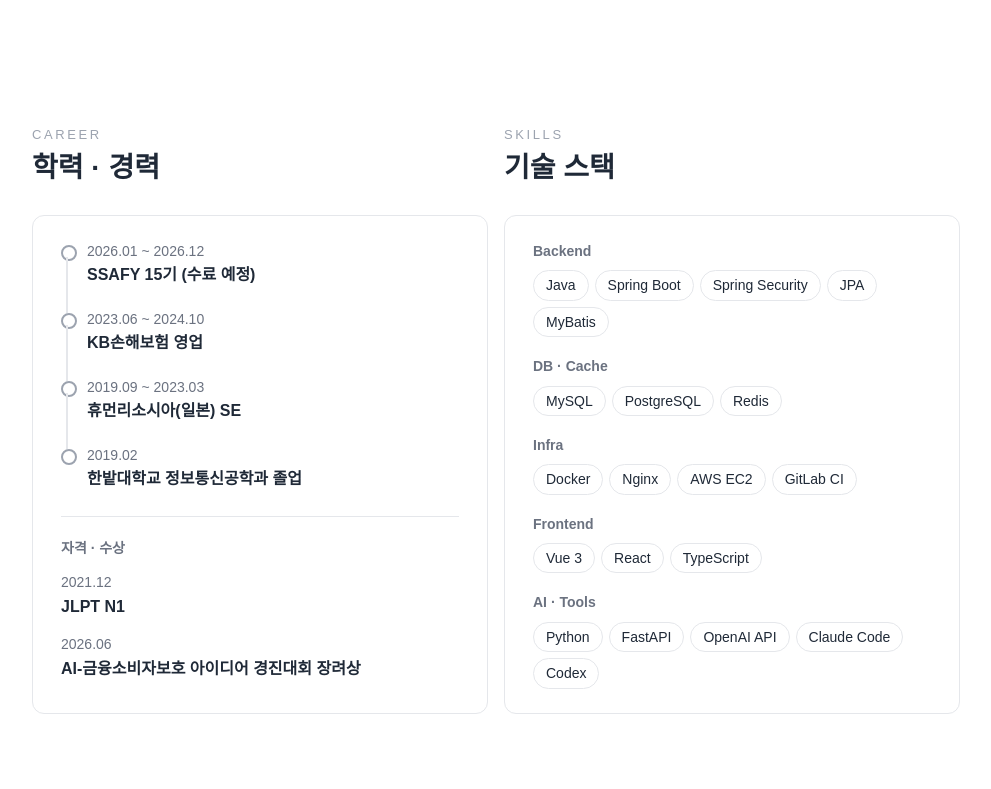
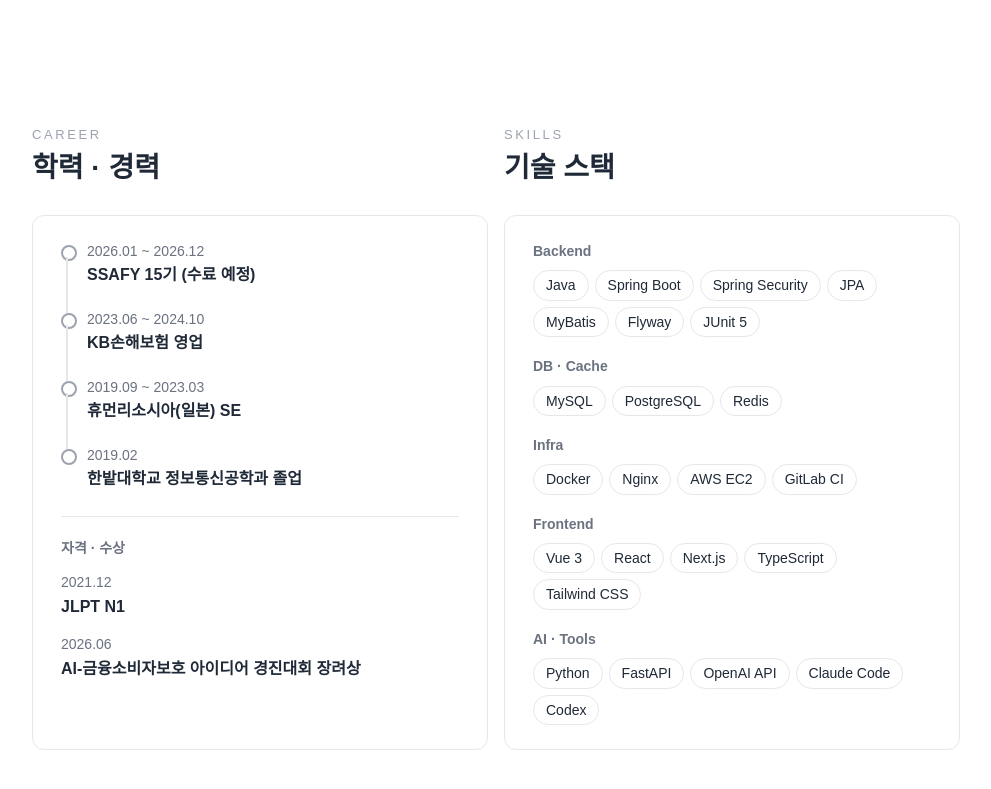
Before and after one commit to seonmin-S2/seonmin-S2.github.io, a plain HTML site: page index.html in a window 1280 px wide. Shown: the part 481-1270 px from the top of the page, without its empty margins (144-1135 px from the left). Drawn offline with Linux system fonts and the light colour scheme; a web font is replaced by a local one.

Commit message:
feat: 기술 스택에 Jobis 사용 기술 추가

```diff
--- a/index.html
+++ b/index.html
@@ -220,6 +220,8 @@
                     <li>Spring Security</li>
                     <li>JPA</li>
                     <li>MyBatis</li>
+                    <li>Flyway</li>
+                    <li>JUnit 5</li>
                   </ul>
                 </dd>
               </div>
@@ -250,7 +252,9 @@
                   <ul class="tags">
                     <li>Vue 3</li>
                     <li>React</li>
+                    <li>Next.js</li>
                     <li>TypeScript</li>
+                    <li>Tailwind CSS</li>
                   </ul>
                 </dd>
               </div>
```
Also changed, not shown: 1 other file.
